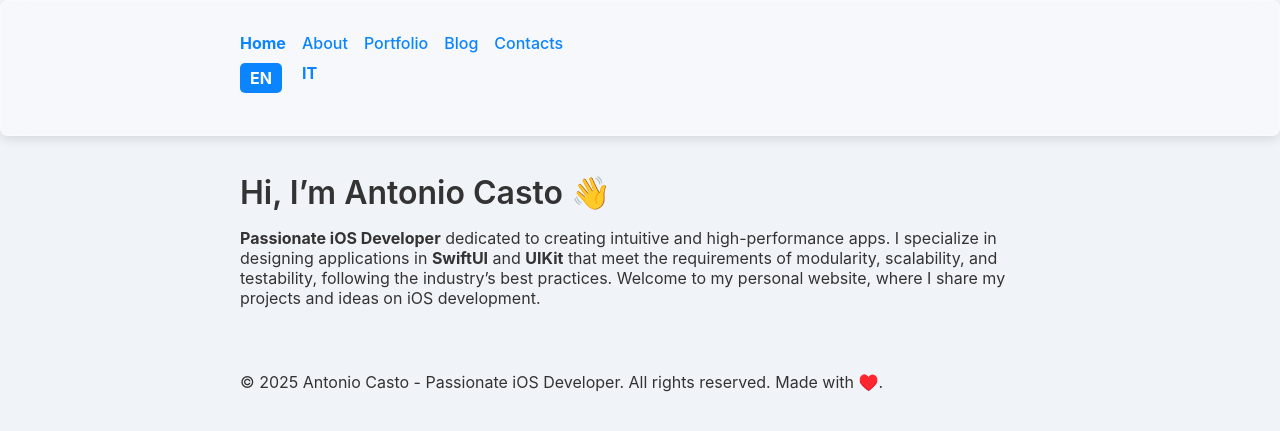
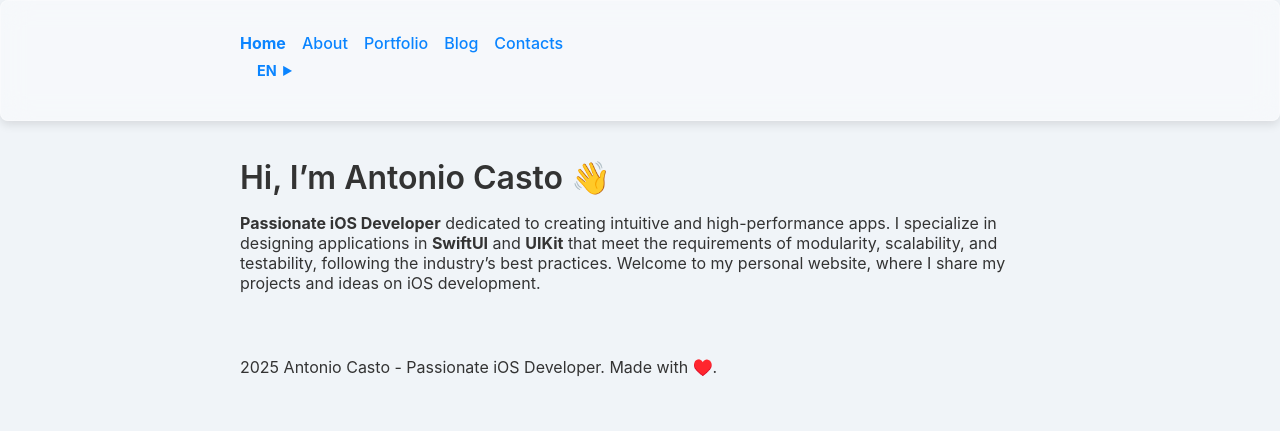
Before and after one commit to antoniocasto/acasto.dev, a Jekyll site: the page built from en/index.markdown, in a window 1280 px wide. Shown: the top 431 px of the page. Built offline with Jekyll 4.4.1, drawn with Linux system fonts in a browser that asks for light colours.

Commit message:
Close language dropdown when clicking outside of it

```diff
--- a/_layouts/default.html
+++ b/_layouts/default.html
@@ -55,7 +55,9 @@
           <a href="{{ site.baseurl }}/{{ page.lang }}/contacts/">{{ nav.contacts }}</a>
         </li>
       </ul>
-      <ul class="language-switcher">
+      <details class="language-dropdown">
+        <summary>{{ page.lang | upcase }}</summary>
+        <ul class="language-options">
           {% for lang in site.languages %}
             {% assign translated_page = site.pages | where: "ref", page.ref | where: "lang", lang | first %}
             {% if translated_page == nil %}
@@ -64,15 +66,14 @@
             {% if translated_page == nil %}
               {% assign translated_page = site.portfolio | where: "ref", page.ref | where: "lang", lang | first %}
             {% endif %}
-          {% if translated_page %}
-            {% if lang == page.lang %}
-              <li class="current-lang">{{ lang | upcase }}</li>
-            {% else %}
-              <li><a href="{{ translated_page.url }}">{{ lang | upcase }}</a></li>
-            {% endif %}
+            {% if translated_page and lang != page.lang %}
+              <li>
+                <a href="{{ translated_page.url }}">{{ lang | upcase }}</a>
+              </li>
             {% endif %}
           {% endfor %}
         </ul>
+      </details>
     </nav>
   </header>
 
@@ -83,7 +84,8 @@
 
   <!-- Footer. Wraps a page. -->
   <footer class="site-footer container">
-    <p>&copy; {{ site.time | date: "%Y" }} {{ site.title }}. All rights reserved. Made with ♥️.</p>
+    <p>{{ site.time | date: "%Y" }} {{ site.title }}. Made with ♥️.</p>
   </footer>
+  <script src="{{ '/assets/js/main.js' | relative_url }}"></script>
 </body>
 </html>
--- a/_sass/_components.scss
+++ b/_sass/_components.scss
@@ -1,4 +1,5 @@
 // _sass/_components.scss
+
 .glass-panel {
     @include glass(15px, 0.4);
     border-radius: 8px;
@@ -10,36 +11,80 @@
     color: $primary-color;
 }
 
-// Language Switcher Styles
-.language-switcher {
-    list-style: none;
-    display: flex;
-    gap: 10px;
-    padding: 0;
-    margin: 10px 0;
+.language-dropdown {
+    position: relative;
+    display: inline-block;
+    cursor: pointer;
   }
 
-.language-switcher li {
-    display: inline-block;
+  .language-dropdown summary {
+    list-style: none;
+    outline: none;
+    cursor: pointer;
+    padding: 0.5rem 1rem;
+    border: 1px solid transparent;
+    border-radius: 4px;
+    background: transparent;
+    color: $primary-color;
+    font-size: 0.9rem;
+    font-weight: bold;
+    /* Aggiungiamo un'icona freccia */
+    position: relative;
+    padding-right: 1.5rem;
   }
 
-.language-switcher a {
-    text-decoration: none;
-    padding: 5px 10px;
-    border-radius: 5px;
-    font-weight: bold;
+  .language-dropdown summary::after {
+    content: "►";  // Freccia orizzontale che indica a destra
+    position: absolute;
+    right: 0.5rem;
+    top: 50%;
+    transform: translateY(-50%);
+    font-size: 0.7rem;
     color: $primary-color;
-    transition: background-color 0.3s ease;
+    transition: transform 0.3s;
   }
 
-.language-switcher a:hover {
-    background-color: rgba(255, 255, 255, 0.2);
+  .language-dropdown[open] summary::after {
+    transform: translateY(-50%) rotate(90deg); // Ruota la freccia per indicare che il menu è aperto
   }
 
-.language-switcher .current-lang {
-    font-weight: bold;
-    padding: 5px 10px;
-    border-radius: 5px;
-    background-color: $primary-color;
-    color: white;
+  .language-dropdown summary:hover {
+    background-color: rgba($primary-color, 0.1);
   }
+
+  .language-dropdown[open] summary {
+    border-bottom-left-radius: 0;
+    border-bottom-right-radius: 0;
+  }
+
+  .language-options {
+    border-bottom-left-radius: 4px;
+    border-bottom-right-radius: 4px;
+  }
+
+  .language-options {
+    margin: 0;
+    padding: 0;
+    list-style: none;
+    position: absolute;
+    top: 100%;
+    left: 0;
+    background: #fff;
+    border: 1px solid #ddd;
+    border-top: none;
+    width: 100%;
+    box-shadow: 0 2px 8px rgba(0, 0, 0, 0.15);
+    z-index: 100;
+  }
+
+  .language-options li a {
+    display: block;
+    padding: 0.5rem 1rem;
+    text-decoration: none;
+    color: $primary-color;
+    transition: background-color 0.3s;
+  }
+
+  .language-options li a:hover {
+    background-color: rgba($primary-color, 0.1);
+  }
--- /dev/null
+++ b/assets/js/main.js
@@ -0,0 +1,6 @@
+document.addEventListener('click', function(e) {
+    const dropdown = document.querySelector('.language-dropdown');
+    if (dropdown && !dropdown.contains(e.target)) {
+      dropdown.removeAttribute('open');
+    }
+  });
```
Also changed, not shown: assets/css/style.scss (line endings or trailing spaces). Lines whose indentation alone changed are shown as unchanged.
